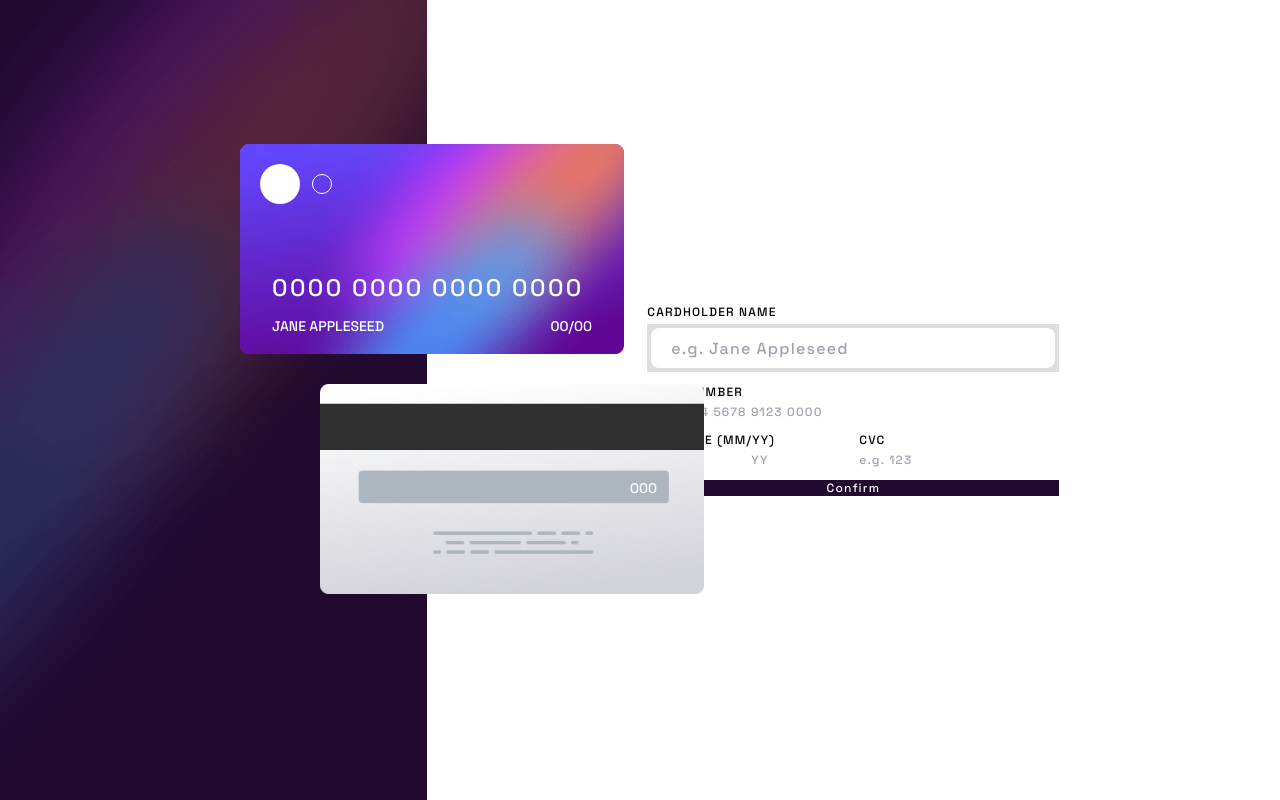
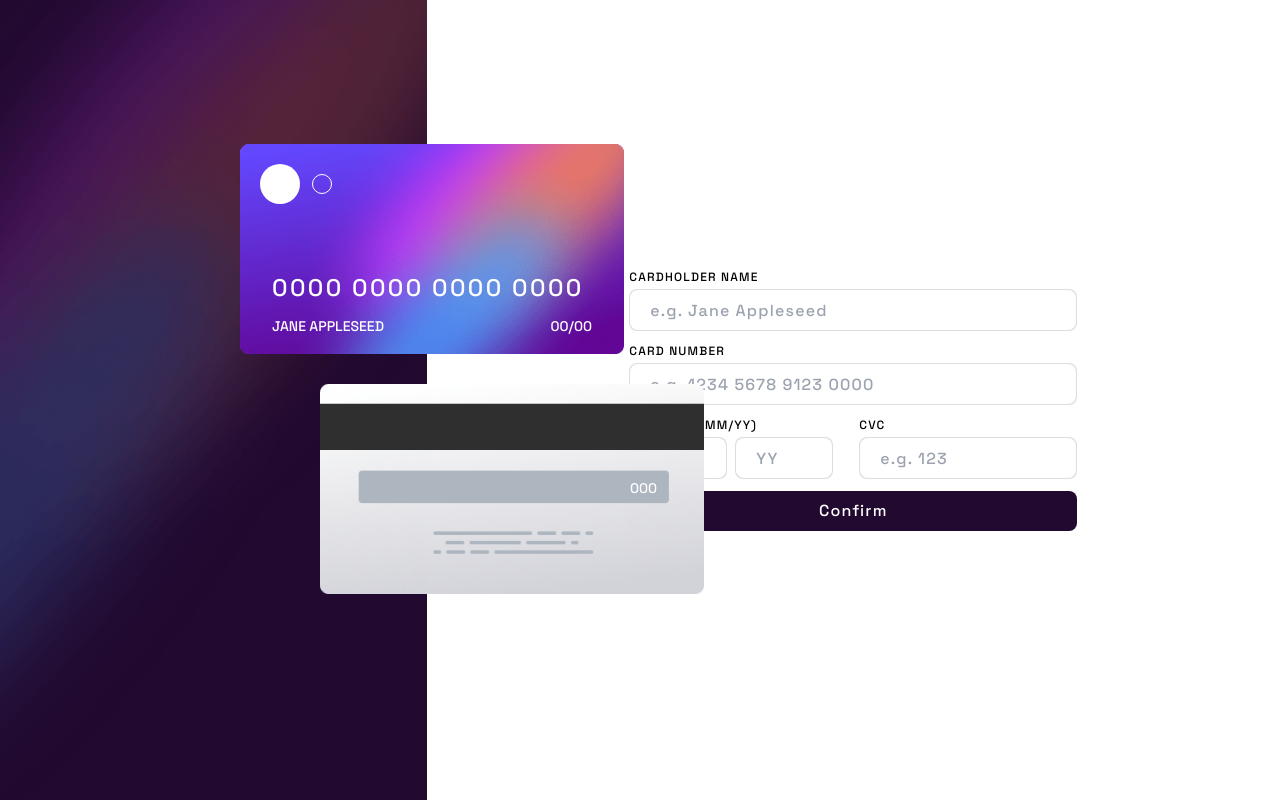
Before and after one commit to f1x3d49/frontendmentor-interactivecarddetailsform, a React (Create React App) app in the folder frontend/: page / in a window 1280 px wide. Built offline with nearby package versions, Linux system fonts and the light colour scheme.

Commit message:
still working on the form

```diff
--- a/frontend/src/components/Component.js
+++ b/frontend/src/components/Component.js
@@ -5,7 +5,7 @@ const Component = () => {
     <form className="grid grid-cols-2 gap-3 tracking-widest text-xs  max-w-md">
       <div className="flex flex-col gap-1 col-span-2">
         <label>CARDHOLDER NAME</label>
-        <div className="p-1 bg-lgviolet">
+        <div className="p-px bg-lgviolet rounded-lg focus:bg-gradient-to-r focus:from-gradient1 focus:to-gradient2">
           <input
             type="text"
             placeholder="e.g. Jane Appleseed"
@@ -15,22 +15,46 @@ const Component = () => {
       </div>
       <div className="flex flex-col gap-1 col-span-2">
         <label>CARD NUMBER</label>
-        <input type="text" placeholder="e.g. 1234 5678 9123 0000" />
+        <div className="p-px bg-lgviolet rounded-lg">
+          <input
+            type="text"
+            placeholder="e.g. 1234 5678 9123 0000"
+            className="h-8 w-full p-5 text-base text-lgviolet rounded-lg focus:outline-none"
+          />
+        </div>
       </div>
       <div className="flex flex-col gap-1 w-full justify-between">
         <label className="">EXP. DATE (MM/YY)</label>
         <div className="flex gap-2">
-          <input type="text" placeholder="MM" className="w-24" />
-          <input type="text" placeholder="YY" className="w-24" />
+          <div className="p-px bg-lgviolet rounded-lg">
+            <input
+              type="text"
+              placeholder="MM"
+              className="w-24 h-8 p-5 text-base text-lgviolet rounded-lg focus:outline-none"
+            />
+          </div>
+          <div className="p-px bg-lgviolet rounded-lg">
+            <input
+              type="text"
+              placeholder="YY"
+              className="w-24 h-8 p-5 text-base text-lgviolet rounded-lg focus:outline-none"
+            />
+          </div>
         </div>
       </div>
       <div className="flex flex-col gap-1   ">
         <label>CVC</label>
-        <input type="text" placeholder="e.g. 123" />
+        <div className="p-px bg-lgviolet rounded-lg">
+          <input
+            type="text"
+            placeholder="e.g. 123"
+            className="h-8 w-full p-5 text-base text-lgviolet rounded-lg focus:outline-none"
+          />
+        </div>
       </div>
       <button
         type="submit"
-        className="w-full bg-vdviolet text-white col-span-2"
+        className="h-10 w-full text-base rounded-lg bg-vdviolet text-white col-span-2"
       >
         Confirm
       </button>
```
